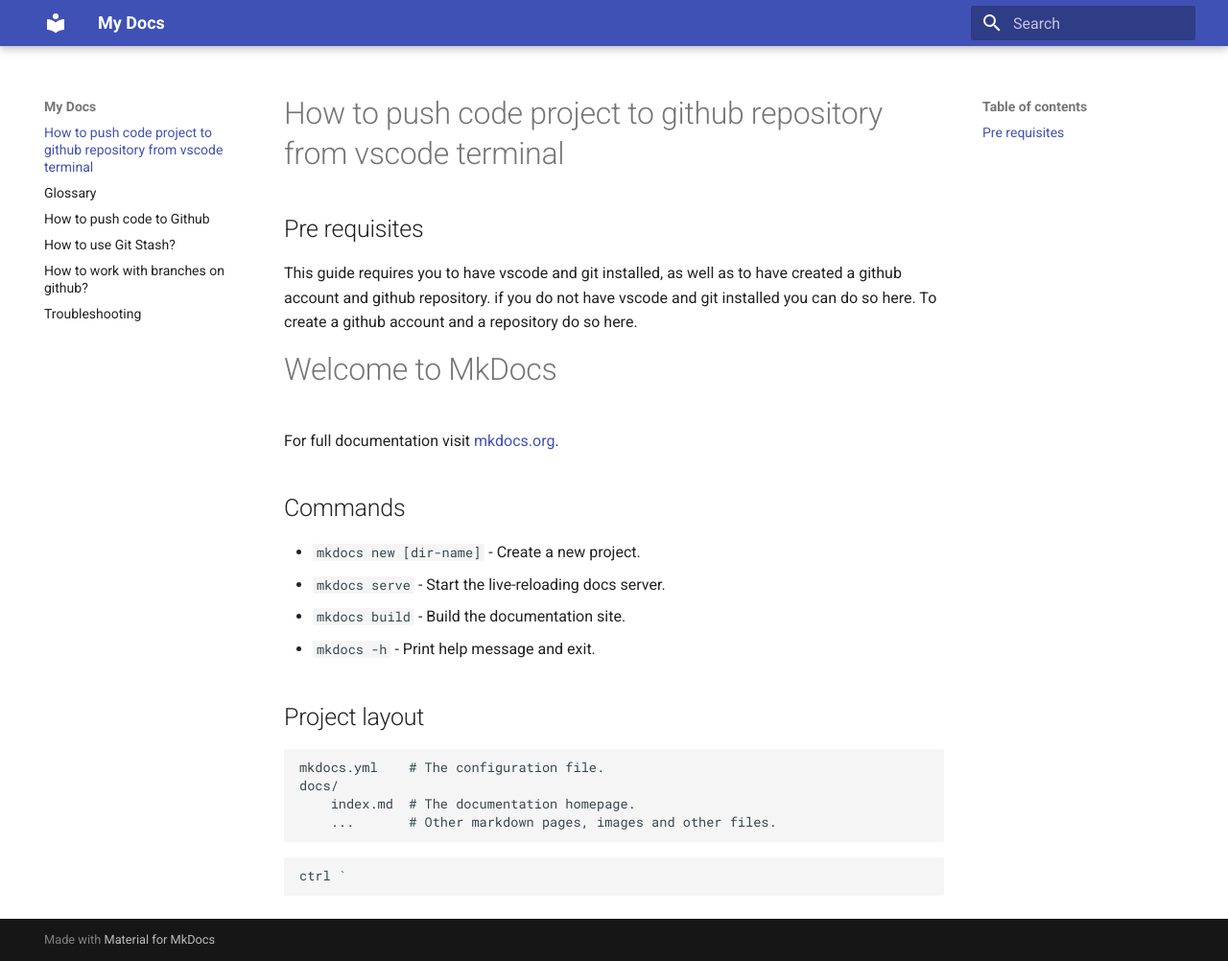
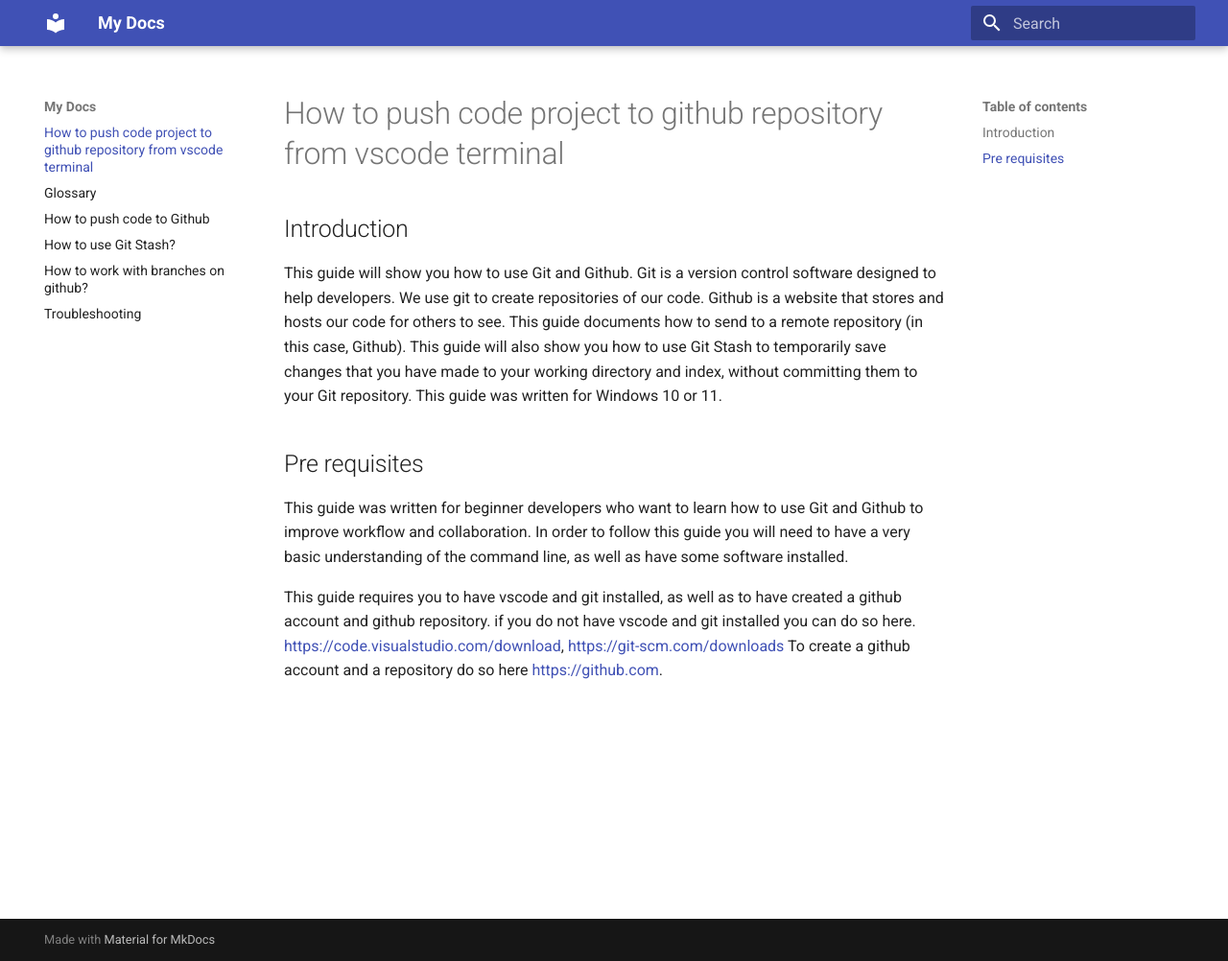
Before and after one commit to royce-c/Comm-Docs, an MkDocs documentation site: the page built from docs/index.md, in a window 1280 px wide and 1002 px high. Shown: the whole window at 96% size. Built offline with MkDocs 1.6.1 and Material for MkDocs 9.7.7, drawn with Linux system fonts in a browser that asks for light colours.

Commit message:
added glossary and updated index and task 1

````diff
--- a/docs/index.md
+++ b/docs/index.md
@@ -1,30 +1,9 @@
 
 # How to push code project to github repository from vscode terminal
+
+## Introduction
+This guide will show you how to use Git and Github. Git is a version control software designed to help developers. We use git to create repositories of our code. Github is a website that stores and hosts our code for others to see. This guide documents how to send to a remote repository (in this case, Github). This guide will also show you how to use Git Stash to temporarily save changes that you have made to your working directory and index, without committing them to your Git repository. This guide was written for Windows 10 or 11.
 ## Pre requisites
-This guide requires you to have vscode and git installed, as well as to have created a github account and github repository. if you do not have vscode and git installed you can do so here. <link>
-To create a github account and a repository do so here. <link>
+This guide was written for beginner developers who want to learn how to use Git and Github to improve workflow and collaboration. In order to follow this guide you will need to have a very basic understanding of the command line, as well as have some software installed.
 
-
-
-
-# Welcome to MkDocs
-
-For full documentation visit [mkdocs.org](https://www.mkdocs.org).
-
-## Commands
-
-* `mkdocs new [dir-name]` - Create a new project.
-* `mkdocs serve` - Start the live-reloading docs server.
-* `mkdocs build` - Build the documentation site.
-* `mkdocs -h` - Print help message and exit.
-
-## Project layout
-
-    mkdocs.yml    # The configuration file.
-    docs/
-        index.md  # The documentation homepage.
-        ...       # Other markdown pages, images and other files.
-
-``` bash
-ctrl `
-```
+This guide requires you to have vscode and git installed, as well as to have created a github account and github repository. if you do not have vscode and git installed you can do so here. <https://code.visualstudio.com/download>, <https://git-scm.com/downloads> To create a github account and a repository do so here <https://github.com>.
````
Also changed, not shown: docs/glossary.md (+16 -0 lines), docs/task1.md (+9 -3 lines).
